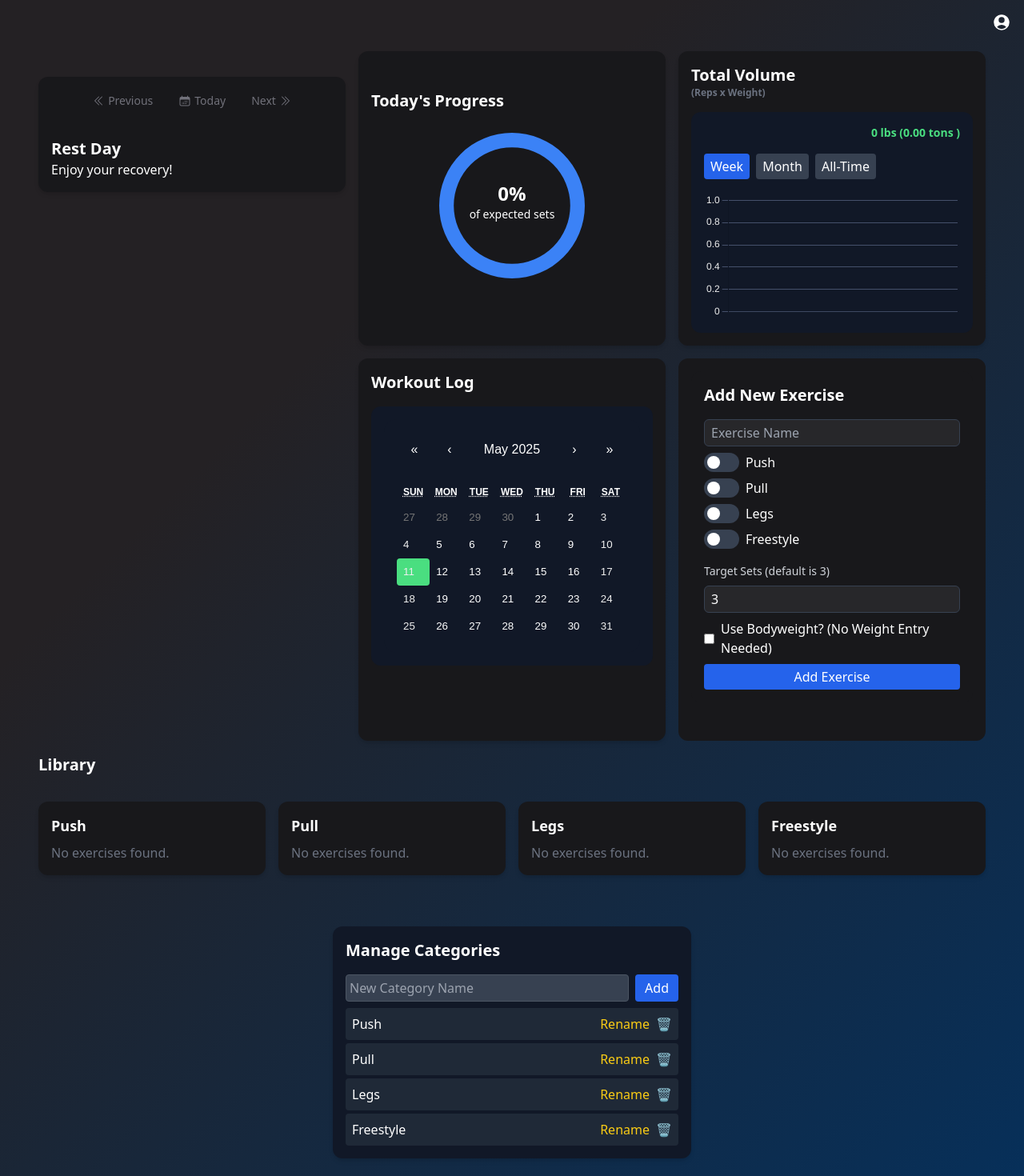
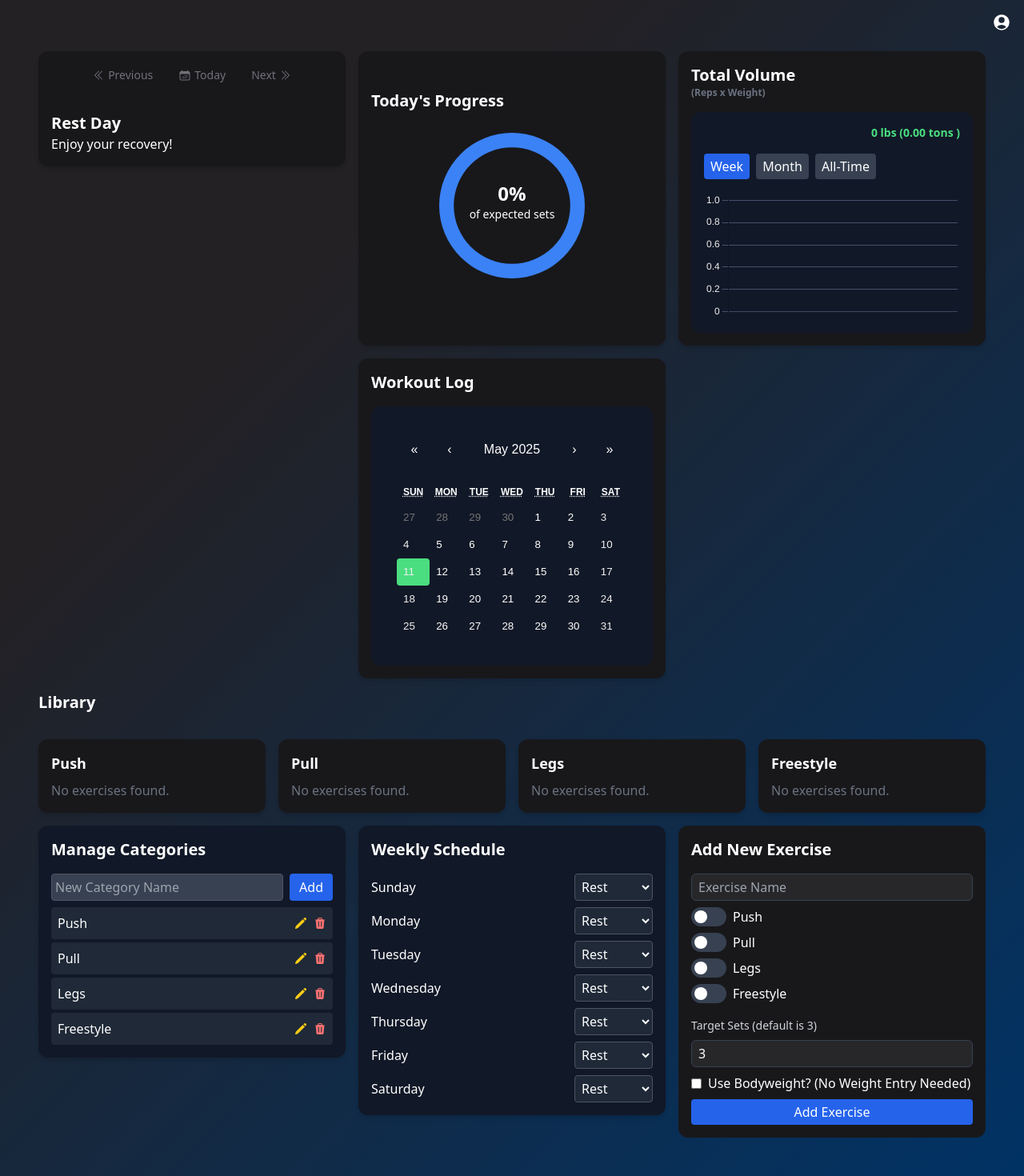
Before and after one commit to BrascoMarketing/Kevin-s-React-App-Tracker, a React (Vite) app: page / in a window 1280 px wide. Shown: the top 1470 px of the page at 80% size. Built offline with nearby package versions, Linux system fonts and the light colour scheme.

Commit message:
UI edits tweaking Tailwind classes and layout

```diff
--- a/src/App.jsx
+++ b/src/App.jsx
@@ -132,14 +132,6 @@ function App() {
                 <h2 className="text-white text-xl font-bold mb-4">Workout Log</h2>
                 <CalendarPanel viewedDate={viewedDate} setViewedDate={setViewedDate} logs={exerciseLogs} />
               </div>
-              <div className="bg-zinc-900 text-white rounded-xl p-4">
-                <ExerciseFormPanel
-                  library={exerciseLibrary}
-                  setLibrary={setExerciseLibrary}
-                  setNotification={setNotification}
-                  exerciseCategories={exerciseCategories}
-                />
-              </div>
             </div>
 
           </div>
@@ -153,20 +145,30 @@ function App() {
           <ExerciseLibraryColumns library={exerciseLibrary} setLibrary={setExerciseLibrary} />
         </div>
 
-        {/* Third Row */}
-        <div className="pt-4 space-y-4">
+        <div className="grid grid-cols-1 lg:grid-cols-3 gap-4">
+          <div className="">
             <CategoryManager
               setNotification={setNotification}
               setCategories={setExerciseCategories}
               categories={exerciseCategories}
             />
           </div>
-        <div className="pt-4 space-y-4">
+          <div className="">
             <WeeklyScheduleBuilder
               categories={exerciseCategories}
               setNotification={setNotification}
             />
           </div>
+          <div className="">
+              <ExerciseFormPanel
+                library={exerciseLibrary}
+                setLibrary={setExerciseLibrary}
+                setNotification={setNotification}
+                exerciseCategories={exerciseCategories}
+              />
+            </div>
+        </div>
+
 
       </div>
     </div>
--- a/src/components/CategoryManager.jsx
+++ b/src/components/CategoryManager.jsx
@@ -1,5 +1,7 @@
 import { useState, useEffect } from "react";
 import { v4 as uuidv4 } from "uuid";
+import { PencilIcon } from "@heroicons/react/24/solid";
+import { TrashIcon } from "@heroicons/react/24/solid";
 
 export default function CategoryManager({ categories, setCategories, setNotification }) {
   const [newCategoryName, setNewCategoryName] = useState("");
@@ -97,7 +99,7 @@ const [renameInput, setRenameInput] = useState("");
 const [renameTargetId, setRenameTargetId] = useState(null);
 
   return (
-    <div className="bg-gray-900 text-white rounded-xl shadow-md p-4 w-full max-w-md mx-auto mt-8">
+    <div className="bg-gray-900 text-white rounded-xl shadow-md p-4 w-full max-w-md mx-auto">
       <h2 className="text-xl font-bold mb-4">Manage Categories</h2>
       <div className="flex space-x-2 mb-2">
         <input
@@ -156,13 +158,13 @@ const [renameTargetId, setRenameTargetId] = useState(null);
               }}
               className="text-yellow-400"
             >
-              Rename
+              <PencilIcon className="h-4 w-4" />
             </button>
             <button
               onClick={() => handleDeleteCategory(cat.id)}
               className="text-red-400"
             >
-              🗑️
+              <TrashIcon className="h-4 w-4" />
             </button>
           </div>
         </>
--- a/src/components/DayView.jsx
+++ b/src/components/DayView.jsx
@@ -72,7 +72,7 @@ export default function DayView({ library, viewedDate, setViewedDate, setExercis
         </div>
         );
     return (
-        <div className="bg-zinc-900 text-white rounded-xl shadow-md p-4 w-full max-w-md mx-auto mt-8">
+        <div className="bg-zinc-900 text-white rounded-xl shadow-md p-4 w-full max-w-md mx-auto">
             {navigation}
             <h2 className="text-xl font-bold">Rest Day</h2>
             <p>Enjoy your recovery!</p>
--- a/src/components/WeeklyScheduleBuilder.jsx
+++ b/src/components/WeeklyScheduleBuilder.jsx
@@ -23,7 +23,7 @@ export default function WeeklyScheduleBuilder({ setNotification, categories }) {
   };
 
   return (
-    <div className="bg-gray-900 text-white rounded-xl shadow-md p-4 w-full max-w-md mx-auto mt-8">
+    <div className="bg-gray-900 text-white rounded-xl shadow-md p-4 w-full max-w-md mx-auto">
       <h2 className="text-xl font-bold mb-4">Weekly Schedule</h2>
       <ul className="space-y-2">
         {daysOfWeek.map((day) => (
```
Lines whose indentation alone changed are shown as unchanged.
